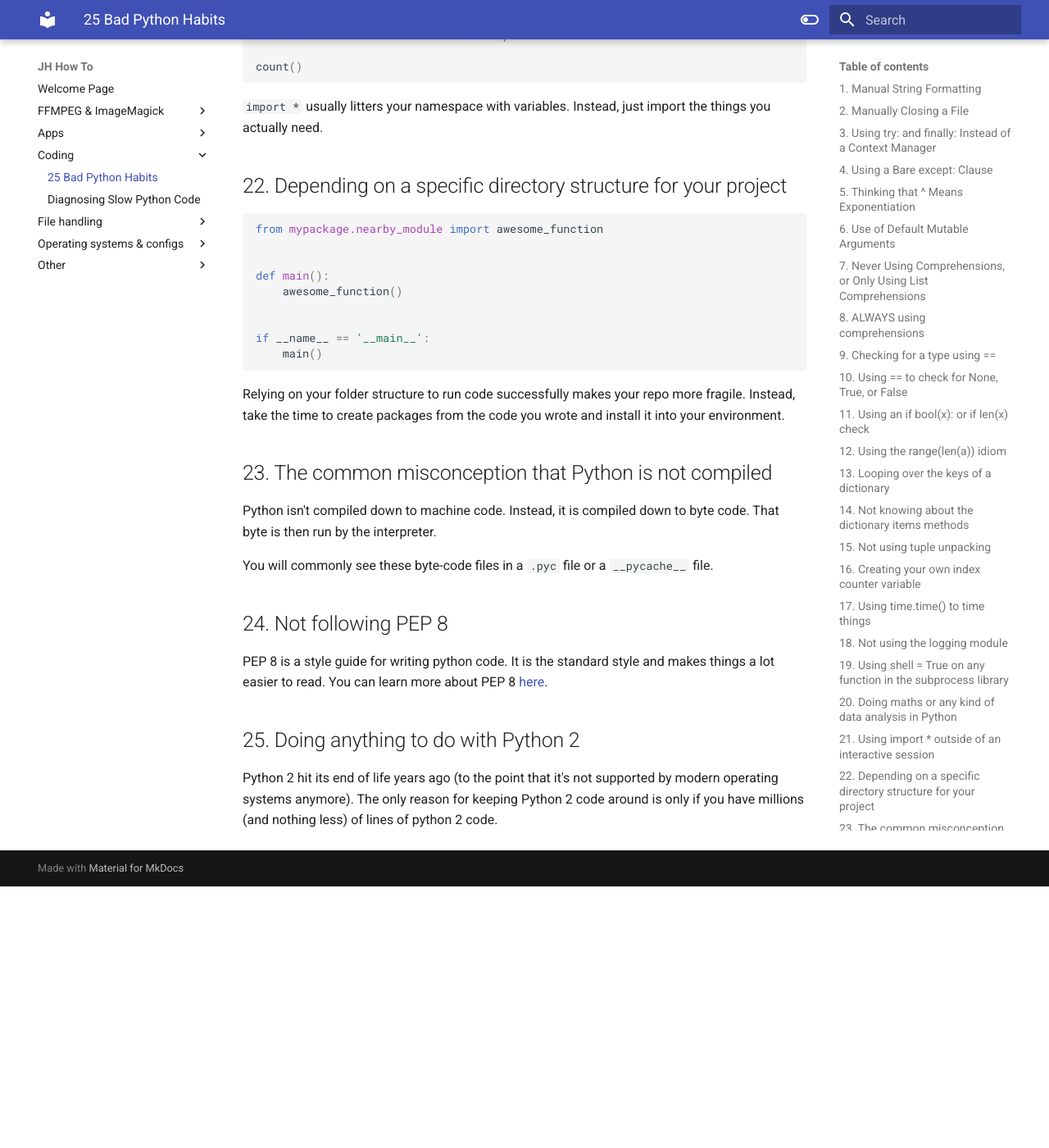
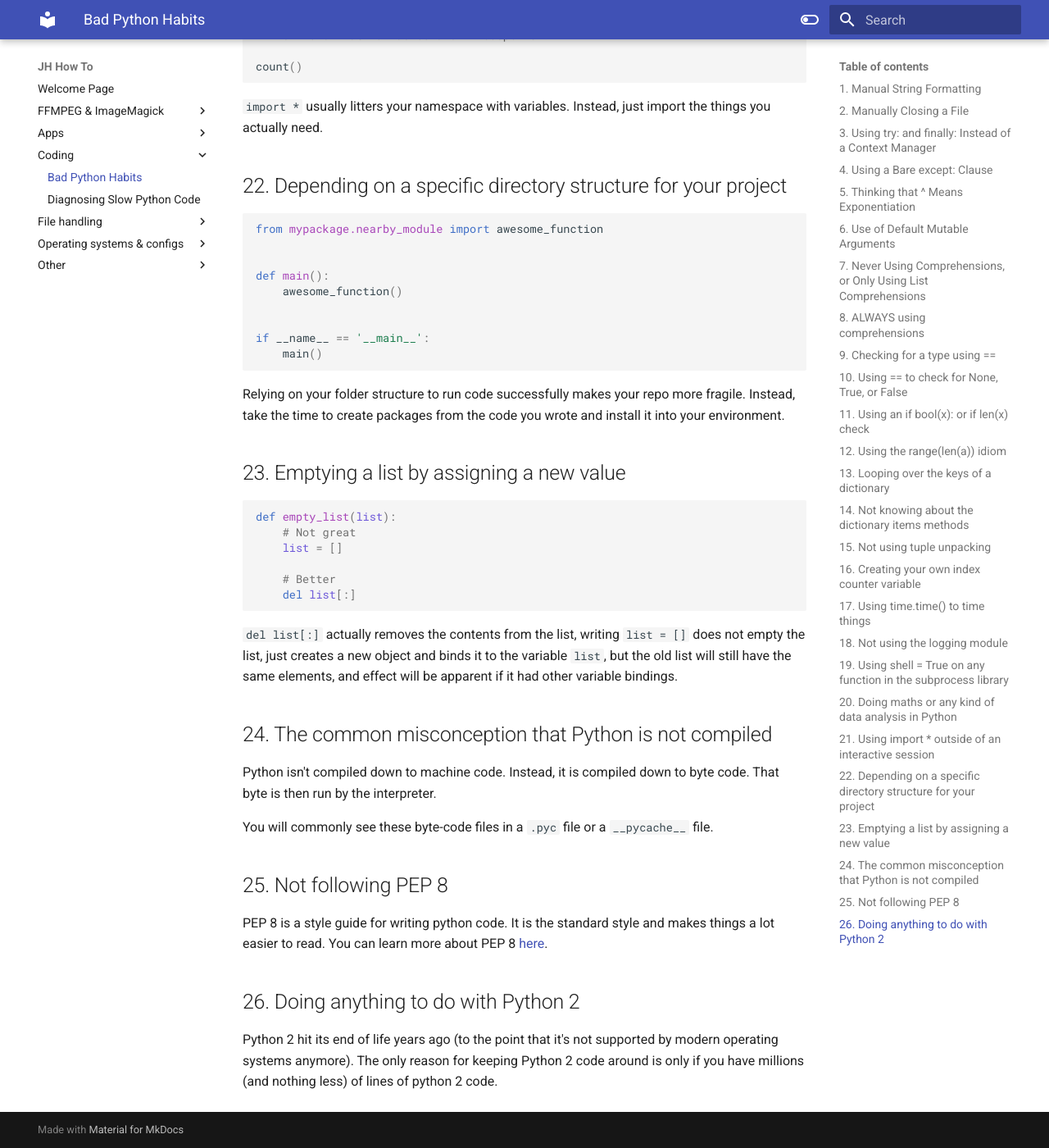
Before and after one commit to johnhalz/how_to, an MkDocs documentation site: the page built from docs/coding/bad_python_habits.md, in a window 1280 px wide and 1400 px high, scrolled down 9208 px. Shown: the whole window at 82% size. Built offline with MkDocs 1.6.1 and Material for MkDocs 9.7.7, drawn with Linux system fonts in a browser that asks for light colours; before the commit the page ends 10289 px from its top, so only the background shows below that; some of the changed text lies outside the part shown.

Commit message:
Update docs/coding/bad_python_habits.md

````diff
--- a/docs/coding/bad_python_habits.md
+++ b/docs/coding/bad_python_habits.md
@@ -1,4 +1,4 @@
-# 25 Bad Python Habits
+# Bad Python Habits
 
 This page goes over 25 common bad habits that a new programmer commonly does when starting out with Python. While some of these habits can impact your code in a bad way, some will also work fine, albeit not as efficiently as the proper method.
 
@@ -428,13 +428,25 @@ if __name__ == '__main__':
 
 Relying on your folder structure to run code successfully makes your repo more fragile. Instead, take the time to create packages from the code you wrote and install it into your environment.
 
-## 23. The common misconception that Python is not compiled
+## 23. Emptying a list by assigning a new value
+``` py
+def empty_list(list):
+    # Not great
+    list = []
+
+    # Better
+    del list[:]
+```
+
+`del list[:]` actually removes the contents from the list, writing `list = []` does not empty the list, just creates a new object and binds it to the variable `list`, but the old list will still have the same elements, and effect will be apparent if it had other variable bindings.
+
+## 24. The common misconception that Python is not compiled
 Python isn't compiled down to machine code. Instead, it is compiled down to byte code. That byte is then run by the interpreter.
 
 You will commonly see these byte-code files in a `.pyc` file or a `__pycache__` file.
 
-## 24. Not following PEP 8
+## 25. Not following PEP 8
 PEP 8 is a style guide for writing python code. It is the standard style and makes things a lot easier to read. You can learn more about PEP 8 [here](https://pep8.org/).
 
-## 25. Doing anything to do with Python 2
+## 26. Doing anything to do with Python 2
 Python 2 hit its end of life years ago (to the point that it's not supported by modern operating systems anymore). The only reason for keeping Python 2 code around is only if you have millions (and nothing less) of lines of python 2 code.
````
